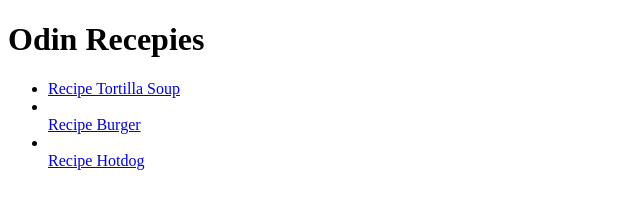
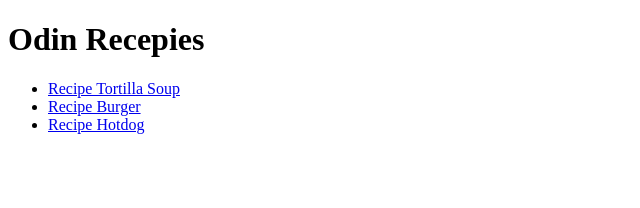
Before and after one commit to abellosimon/odin-recepies, a plain HTML site: page index.html in a window 1280 px wide. Shown: the whole page, without its empty margins (0-640 px from the left). Drawn offline with Linux system fonts and the light colour scheme.

Commit message:
fixed list bug

```diff
--- a/index.html
+++ b/index.html
@@ -11,8 +11,8 @@
     <h1>Odin Recepies</h1>
     <ul>
         <li><a href="recipes/tortilla-soup.html">Recipe Tortilla Soup</a></li>
-        <li></li><a href="recipes/burger-recipe.html">Recipe Burger</a></li>
-        <li></li><a href="recipes/hotdog-recipe.html">Recipe Hotdog</a></li>
+        <li><a href="recipes/burger-recipe.html">Recipe Burger</a></li>
+        <li><a href="recipes/hotdog-recipe.html">Recipe Hotdog</a></li>
     </ul>
 </body>
 
```
